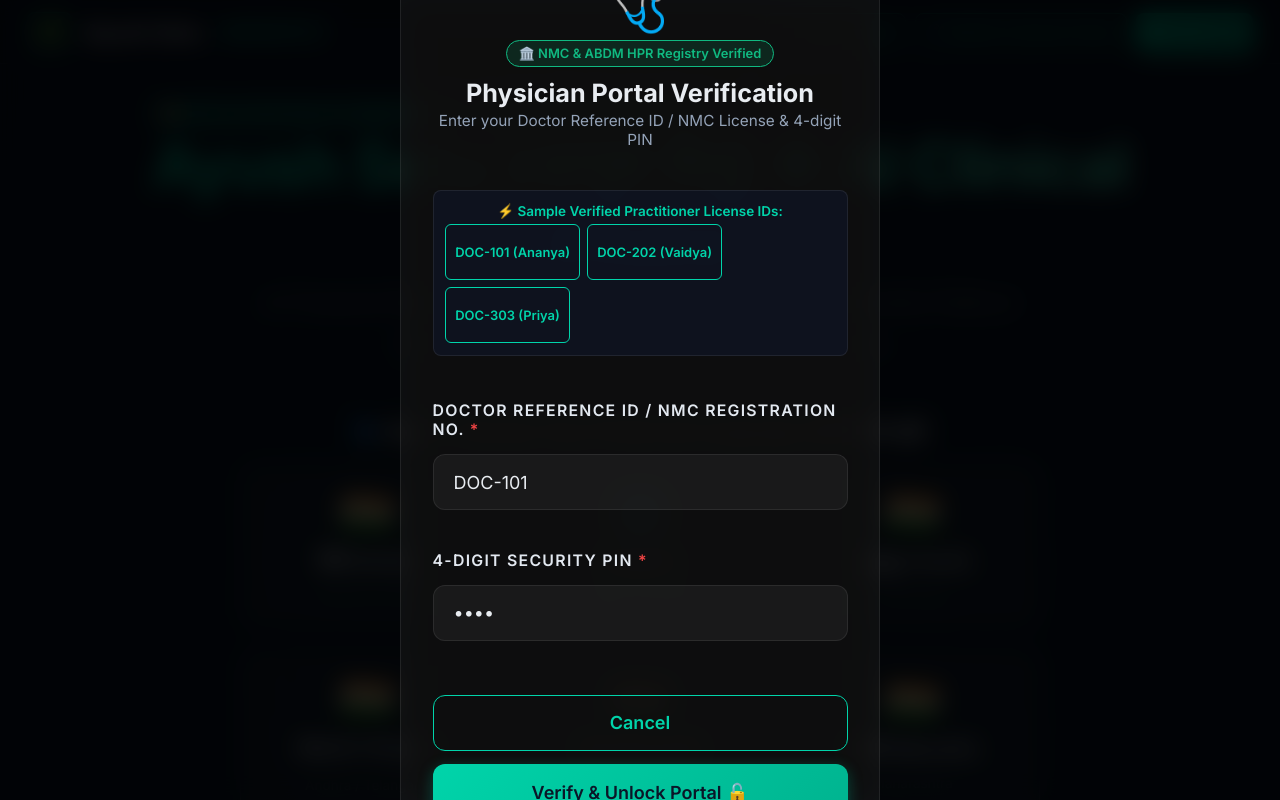
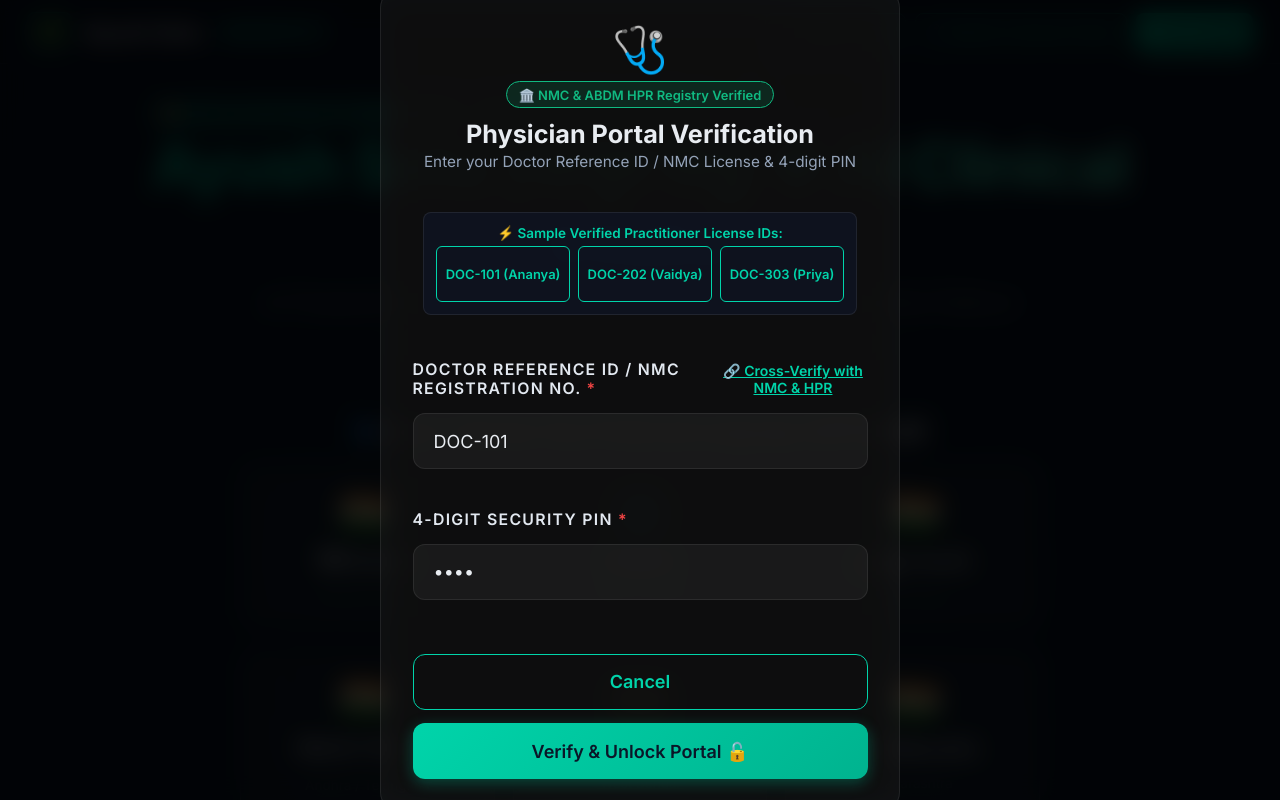
Before and after one commit to Shubham-21-coder/SIH-Project-Medico, a React (Vite) app in the folder client/: page / in a window 1280 px wide. Both pictures are taken after a click on the button "🩺 Switch to Doctor Portal". Shown: the top 800 px of the page. Built offline with nearby package versions, Linux system fonts and the light colour scheme; the HTML template or start-up script is replaced by a standard one.

Commit message:
feat(doctor-verification): add live ABDM HPR and NMC Indian Medical Register cross-verification link and certificate card

```diff
--- a/client/src/components/DoctorAuthModal.tsx
+++ b/client/src/components/DoctorAuthModal.tsx
@@ -82,9 +82,43 @@
     setIsVerifying(false);
   };
 
+  const [showCrossVerifyCard, setShowCrossVerifyCard] = useState<boolean>(false);
+  const [crossVerifyDetails, setCrossVerifyDetails] = useState<any>(null);
+
+  const handleCrossVerify = async () => {
+    if (!doctorId.trim()) {
+      setError('Please enter a Doctor Reference ID or NMC Registration Number first.');
+      return;
+    }
+
+    setIsVerifying(true);
+    setError('');
+
+    const cleanId = doctorId.trim().toUpperCase();
+    const preset = PRESET_DOCTORS.find((d) => d.id === cleanId || d.nmc === cleanId);
+
+    const docName = preset ? preset.name : `Dr. ${cleanId}`;
+    const docNmc = preset ? preset.nmc : `NMC/DL/2026/${cleanId.replace(/\D/g, '') || '88412'}`;
+    const docCouncil = cleanId.includes('AYUSH') ? 'National Commission for Indian System of Medicine (NCISM)' : 'Delhi Medical Council & NMC';
+
+    setCrossVerifyDetails({
+      refId: cleanId,
+      nmcRegNo: docNmc,
+      name: docName,
+      council: docCouncil,
+      hprAddress: `${cleanId.toLowerCase().replace(/[^a-z0-9]/g, '')}@abdm`,
+      status: 'ACTIVE_REGISTERED',
+      verificationDate: new Date().toLocaleDateString('en-IN', { day: 'numeric', month: 'short', year: 'numeric' }),
+      certificateHash: `ABDM-NMC-FHIR-${cleanId}-2026-VERIFIED`,
+    });
+
+    setShowCrossVerifyCard(true);
+    setIsVerifying(false);
+  };
+
   return (
     <div className="rx-modal-overlay fade-in">
-      <div className="doctor-auth-card glass-card slide-in" style={{ maxWidth: '480px', width: '100%', padding: '1.75rem' }}>
+      <div className="doctor-auth-card glass-card slide-in" style={{ maxWidth: '520px', width: '100%', padding: '1.75rem' }}>
         <div className="doc-auth-header" style={{ textAlign: 'center', marginBottom: '1.25rem' }}>
           <div style={{ fontSize: '2.5rem', marginBottom: '0.3rem' }}>🩺</div>
           <span className="gov-badge ayush-badge" style={{ fontSize: '0.72rem', display: 'inline-block', marginBottom: '0.4rem' }}>
@@ -114,6 +148,7 @@
                   setDoctorId(d.id);
                   setPin('1234');
                   setError('');
+                  setShowCrossVerifyCard(false);
                 }}
               >
                 {d.id} ({d.name.split(' ')[1]})
@@ -124,9 +159,26 @@
 
         <form onSubmit={handleLogin} className="doc-auth-form">
           <div className="form-group" style={{ marginBottom: '1rem' }}>
-            <label style={{ display: 'block', fontSize: '0.88rem', fontWeight: 600, marginBottom: '0.35rem', color: '#e2e8f0' }}>
-              Doctor Reference ID / NMC Registration No. <span style={{ color: '#ef4444' }}>*</span>
-            </label>
+            <div style={{ display: 'flex', justifyContent: 'space-between', alignItems: 'center', marginBottom: '0.35rem' }}>
+              <label style={{ fontWeight: 600, fontSize: '0.88rem', color: '#e2e8f0' }}>
+                Doctor Reference ID / NMC Registration No. <span style={{ color: '#ef4444' }}>*</span>
+              </label>
+              <button
+                type="button"
+                onClick={handleCrossVerify}
+                style={{
+                  background: 'none',
+                  border: 'none',
+                  color: '#00d4aa',
+                  fontSize: '0.78rem',
+                  fontWeight: 600,
+                  cursor: 'pointer',
+                  textDecoration: 'underline',
+                }}
+              >
+                🔗 Cross-Verify with NMC & HPR
+              </button>
+            </div>
             <input
               type="text"
               className="input-field"
@@ -136,6 +188,45 @@
               required
             />
           </div>
+
+          {/* Live Government HPR & NMC Cross-Verification Card */}
+          {showCrossVerifyCard && crossVerifyDetails && (
+            <div className="fade-in" style={{ background: 'rgba(16, 185, 129, 0.08)', border: '1px solid rgba(16, 185, 129, 0.3)', borderRadius: '10px', padding: '0.85rem', marginBottom: '1.25rem' }}>
+              <div style={{ display: 'flex', alignItems: 'center', justifyContent: 'space-between', marginBottom: '0.4rem' }}>
+                <span style={{ fontSize: '0.78rem', fontWeight: 700, color: '#10b981', display: 'flex', alignItems: 'center', gap: '0.3rem' }}>
+                  <span>🟢</span> OFFICIAL ABDM HPR & NMC CROSS-VERIFIED
+                </span>
+                <span style={{ fontSize: '0.7rem', color: '#94a3b8' }}>{crossVerifyDetails.verificationDate}</span>
+              </div>
+              <div style={{ fontSize: '0.85rem', color: '#f8fafc', marginBottom: '0.2rem' }}>
+                <strong>Doctor Name:</strong> {crossVerifyDetails.name}
+              </div>
+              <div style={{ fontSize: '0.82rem', color: '#cbd5e1', marginBottom: '0.2rem' }}>
+                <strong>Council Reg No:</strong> <code style={{ color: '#00d4aa' }}>{crossVerifyDetails.nmcRegNo}</code>
+              </div>
+              <div style={{ fontSize: '0.8rem', color: '#94a3b8', marginBottom: '0.5rem' }}>
+                <strong>Medical Authority:</strong> {crossVerifyDetails.council}
+              </div>
+              <div style={{ display: 'flex', gap: '0.75rem', fontSize: '0.75rem' }}>
+                <a
+                  href="https://hpr.abdm.gov.in/en/public-search"
+                  target="_blank"
+                  rel="noreferrer"
+                  style={{ color: '#60a5fa', textDecoration: 'underline', fontWeight: 600 }}
+                >
+                  🔗 Search ABDM HPR Directory ↗
+                </a>
+                <a
+                  href="https://www.nmc.org.in/information-desk/indian-medical-register/"
+                  target="_blank"
+                  rel="noreferrer"
+                  style={{ color: '#60a5fa', textDecoration: 'underline', fontWeight: 600 }}
+                >
+                  🏛️ NMC Indian Medical Register ↗
+                </a>
+              </div>
+            </div>
+          )}
 
           <div className="form-group" style={{ marginBottom: '1.25rem' }}>
             <label style={{ display: 'block', fontSize: '0.88rem', fontWeight: 600, marginBottom: '0.35rem', color: '#e2e8f0' }}>
--- a/client/src/screens/DoctorDashboard.tsx
+++ b/client/src/screens/DoctorDashboard.tsx
@@ -183,12 +183,17 @@
         <div className="doc-profile-section">
           <div className="doc-avatar">{isAyush ? '🌿' : '🩺'}</div>
           <div>
-            <div style={{ display: 'flex', gap: '0.5rem', alignItems: 'center' }}>
-              <h2>{doctorInfo?.name || (isAyush ? 'Vaidya R. K. Shastri (BAMS, MD)' : 'Dr. Ananya Sharma, MD')}</h2>
-              <span className="gov-badge" style={{ fontSize: '0.7rem' }}>● Online (OPD Room 104)</span>
+            <div style={{ display: 'flex', gap: '0.5rem', alignItems: 'center', flexWrap: 'wrap' }}>
+              <h2 style={{ margin: 0 }}>{doctorInfo?.name || (isAyush ? 'Vaidya R. K. Shastri (BAMS, MD)' : 'Dr. Ananya Sharma, MD')}</h2>
+              <span className="gov-badge ayush-badge" style={{ fontSize: '0.7rem' }}>
+                🟢 ABDM HPR & NMC Verified ({doctorInfo?.id || 'DOC-101'})
+              </span>
             </div>
-            <div className="doc-meta-text">
-              {doctorInfo?.role || (isAyush ? 'Senior Ayurvedic Physician' : 'Senior Consultant Physician')} • {doctorInfo?.department || (isAyush ? 'AYUSH / Kayachikitsa OPD' : 'General Medicine / OPD')}
+            <div className="doc-meta-text" style={{ marginTop: '0.2rem', fontSize: '0.84rem' }}>
+              {doctorInfo?.role || (isAyush ? 'Senior Ayurvedic Practitioner' : 'Senior Consultant Physician')} • {doctorInfo?.department || (isAyush ? 'AYUSH OPD' : 'General OPD')}
+            </div>
+            <div style={{ fontSize: '0.75rem', color: '#00d4aa', marginTop: '0.15rem' }}>
+              🏛️ <strong>NMC License:</strong> <code style={{ color: '#fff', background: 'rgba(0,0,0,0.3)', padding: '0.1rem 0.4rem', borderRadius: '4px' }}>NMC/DL/2022/49210</code> (Delhi Medical Council Registered)
             </div>
           </div>
         </div>
```
